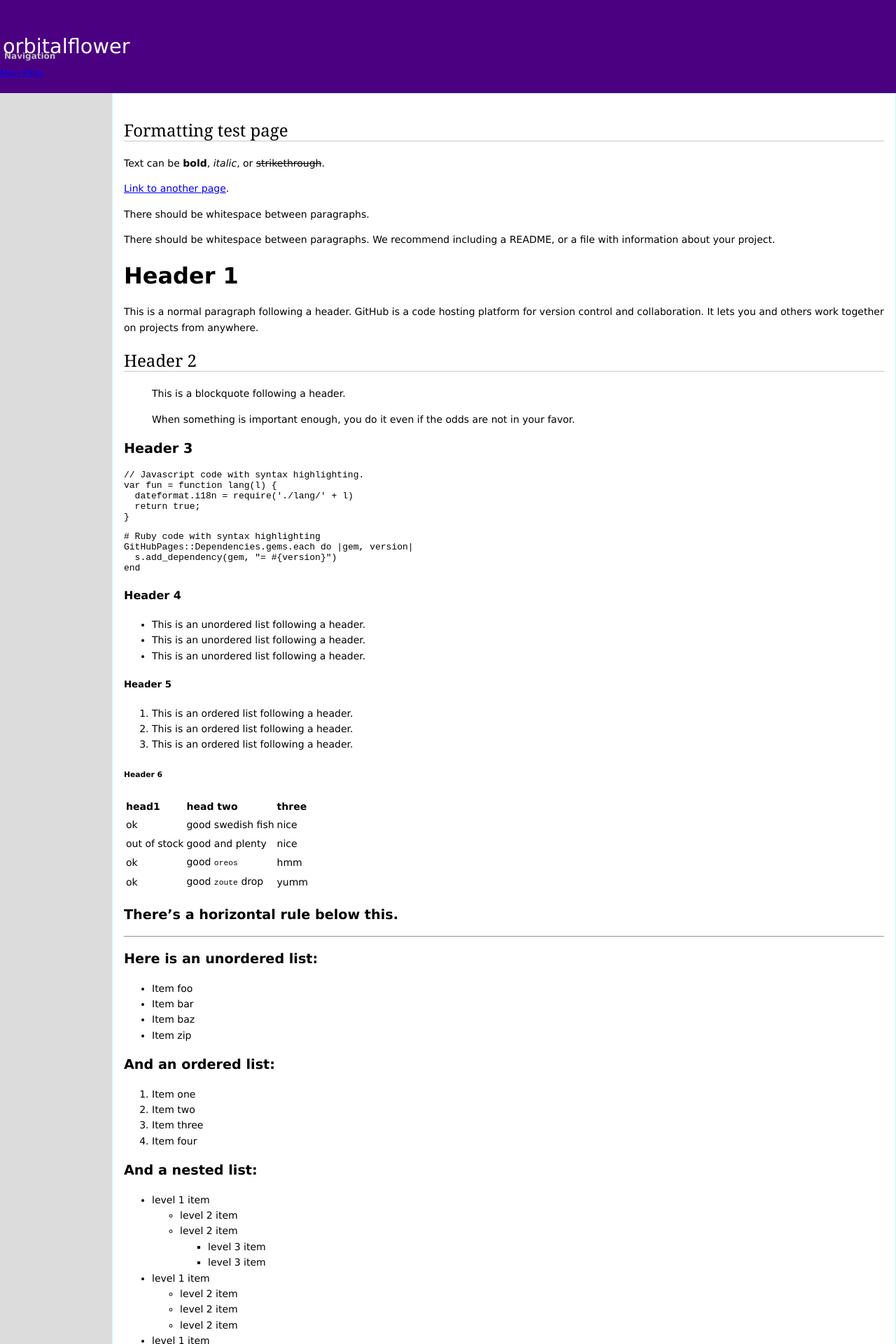
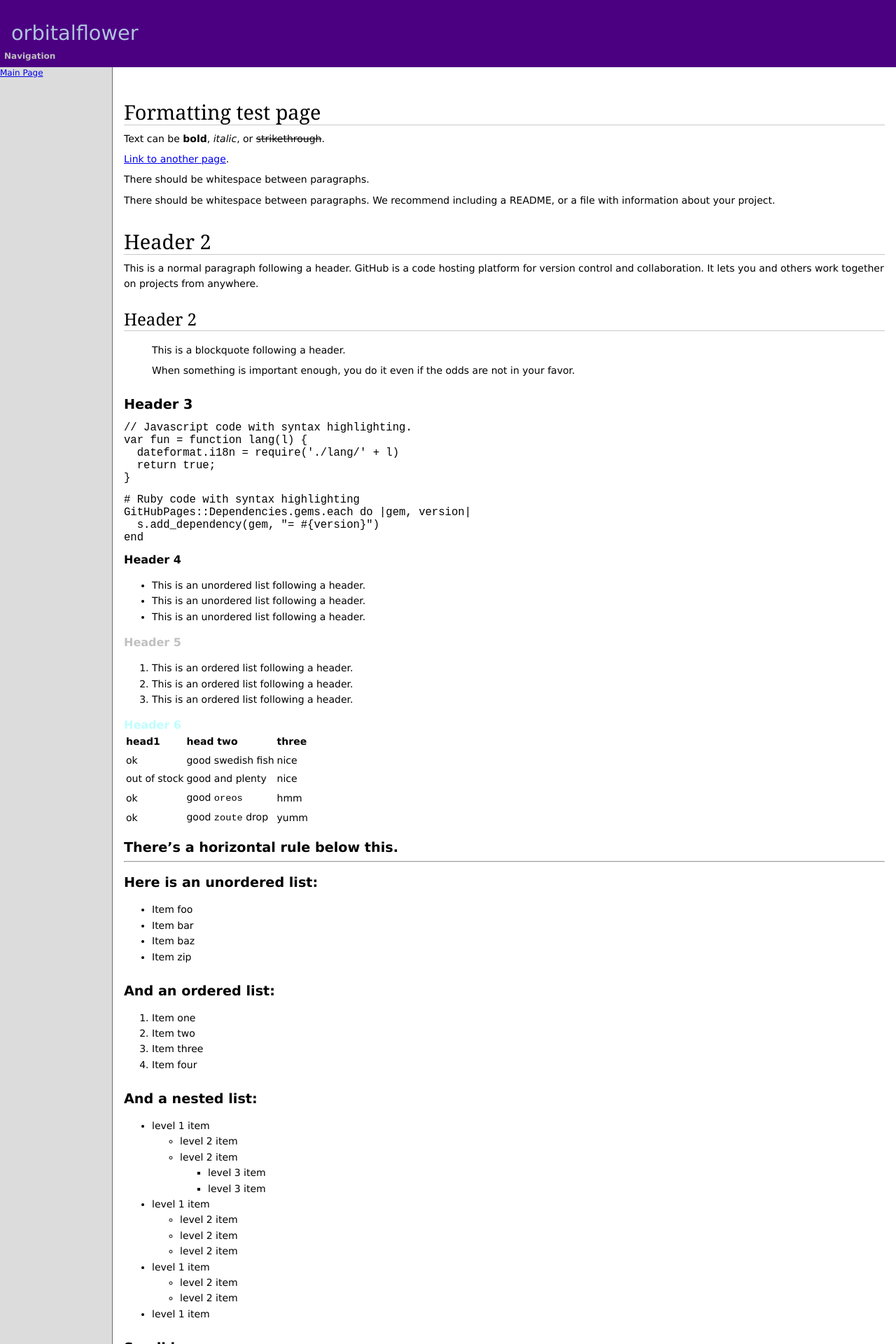
Before and after one commit to orbitalflower/orbitalflower.github.io, a Jekyll site: the page built from test.md, in a window 1280 px wide. Shown: the top 1920 px of the page at 70% size. Built offline with Jekyll 4.4.1, drawn with Linux system fonts in a browser that asks for light colours; grey boxes are pictures that could not be loaded.

Commit message:
Theme development

```diff
--- a/_layouts/default.html
+++ b/_layouts/default.html
@@ -19,7 +19,7 @@
       </div>
 
       <div id="content">
-      <h2>{{ page.title | default: Untitled }}</h2>
+      <h1>{{ page.title | default: Untitled }}</h1>
         {{ content }}
       </div>
 
--- a/style.css
+++ b/style.css
@@ -2,19 +2,19 @@ body {
   margin: 0;
   padding: 0;
 
-  background: gainsboro
+  background: gainsboro;
 }
 
 #header {
   background: indigo;
   color: white;
   overflow: hidden;
-  padding: 0.25em;
+  padding-left: 1em;
 }
 
 #header h1 {
-  height: 3em;
-  line-height: 3em;
+  height: 2em;
+  line-height: 2em;
   font-size: 1.8em;
   font-weight: normal;
   font-family: "Verdana", sans-serif;
@@ -22,7 +22,7 @@ body {
 
 #header a {
   text-decoration: none;
-  color: white;
+  color: lightsteelblue;
   display: block;
 }
 
@@ -60,7 +60,17 @@ body {
   font-family: "Verdana", sans-serif;
 
   background: #fff;
-  border: 1px solid #c0fefe;
+  border-left: 1px solid dimgray;
+}
+
+#content h1 {
+  font-size: 1.8em;
+  line-height: 1.3em;
+  font-family: "Georgia", "Times New Roman"," Times", serif;
+  font-weight: normal;
+  border-bottom: 1px solid #c9c9c9;
+  padding: 0;
+  margin: 1em 0 0.25em 0;
 }
 
 #content h2 {
@@ -69,21 +79,50 @@ body {
   font-family: "Georgia", "Times New Roman"," Times", serif;
   font-weight: normal;
   border-bottom: 1px solid #c9c9c9;
+  padding: 0;
+  margin: 1em 0 0.25em 0;
 }
 
 #content h3 {
   font-size: 1.2em;
   font-weight: bold;
+  padding: 0.5em 0 0 0;
+  margin: 0.3em 0 0 0;
 }
 
 #content h4 {
   font-size: 1em;
   font-weight: bold;
+  padding: 0;
+  margin: 0.3em 0 0 0;
+}
+
+#content h5 {
+  font-size: 1em;
+  font-weight: bold;
+  padding: 0;
+  margin: 0.3em 0 0 0;
+
+  color: #c0c0c0;
+}
+
+#content h6 {
+  font-size: 1em;
+  font-weight: bold;
+  padding: 0;
+  margin: 0.3em 0 0 0;
+
+  color: #c0fefe;
 }
 
 #content p, #content li, #content dl, #content table {
   font-size: 0.875em;
   line-height: 160%;
+}
+
+#content p {
+  margin: 0.5em 0;
+  padding: 0;
 }
 
 #content li li {
@@ -94,6 +133,6 @@ body {
   font-weight: bold;
 }
 
-#content code {
-  font-size: 1em;
+code {
+  font-size: 1.2em;
 }
--- a/test.md
+++ b/test.md
@@ -11,7 +11,7 @@ There should be whitespace between paragraphs.
 There should be whitespace between paragraphs. We recommend including a README,
 or a file with information about your project.
 
-# [](#header-1)Header 1
+# [](#header-22)Header 2
 
 This is a normal paragraph following a header. GitHub is a code hosting platform
 for version control and collaboration. It lets you and others work together on
```
